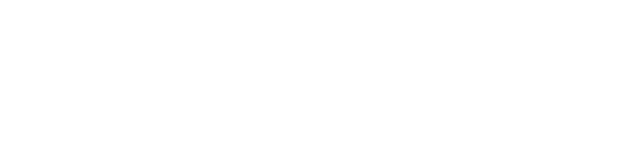
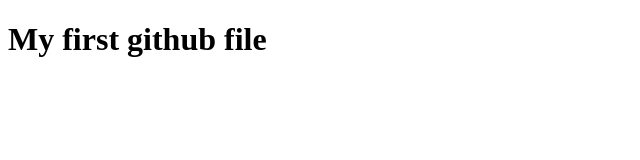
Before and after one commit to ChakshuGupta01/portfolio_final, a plain HTML site: page index.html in a window 1280 px wide. Shown: the whole page, without its empty margins (0-640 px from the left). Drawn offline with Linux system fonts and the light colour scheme.

Commit message:
I have added some code

```diff
--- a/index.html
+++ b/index.html
@@ -6,6 +6,6 @@
     <title>Document</title>
 </head>
 <body>
-
+    <h1>My first github file</h1>
 </body>
 </html>
```
